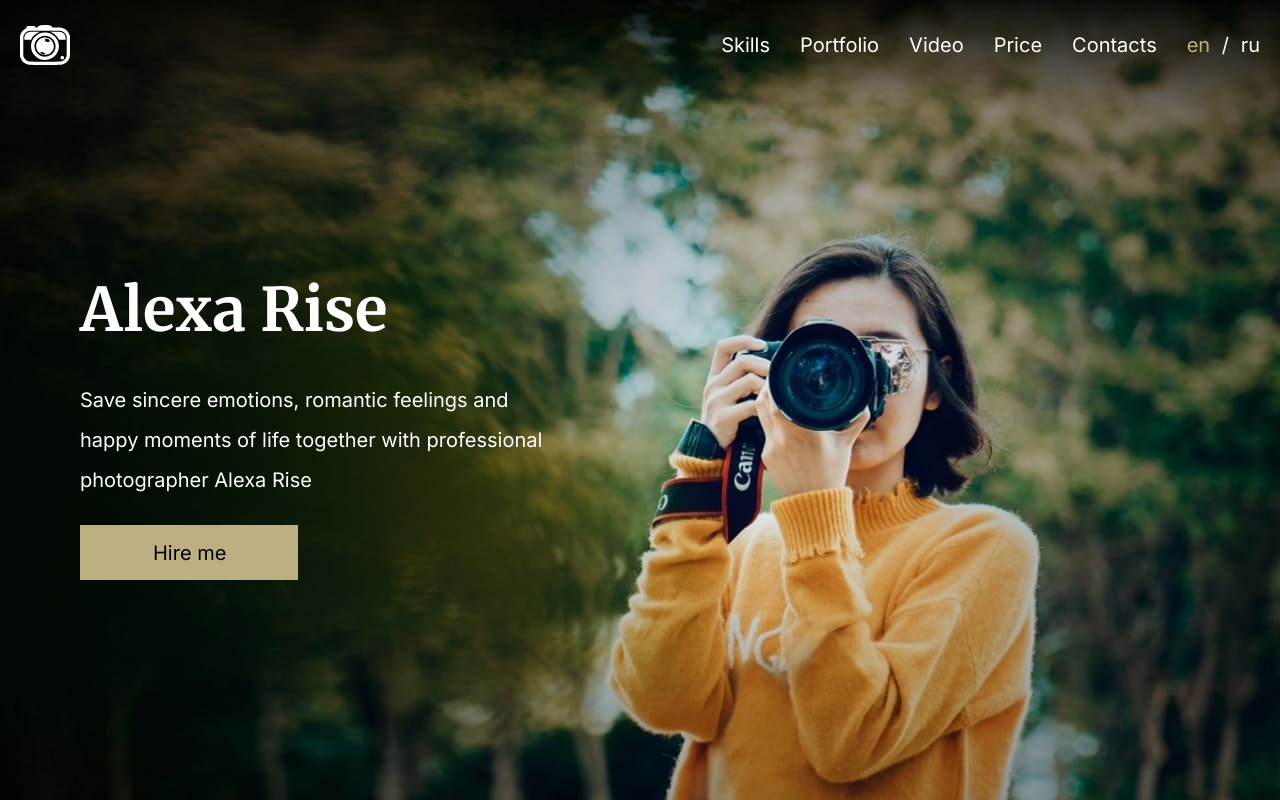
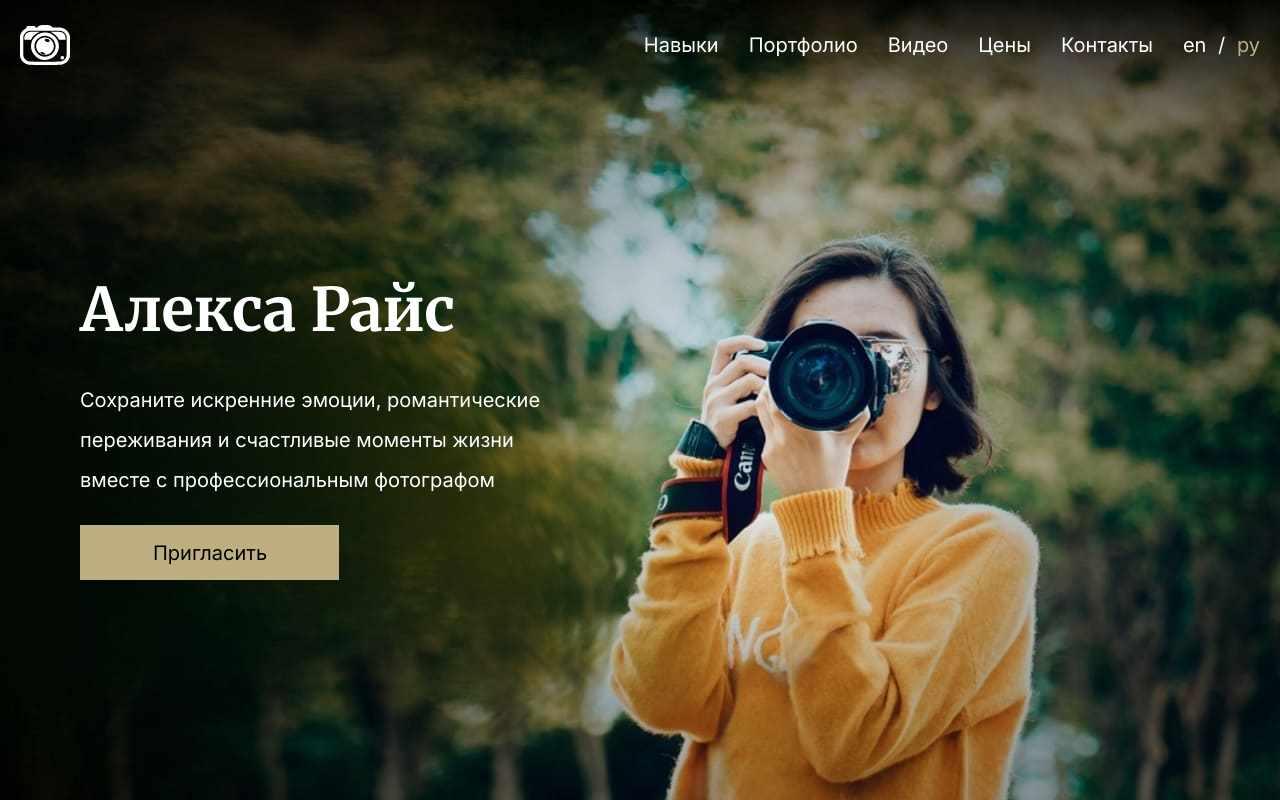
Before and after one commit to Nardosha/rs.school_portfolio, a plain HTML site: page portfolio/index.html in a window 1280 px wide. Both pictures are taken after a click on the label "ru". Shown: the top 800 px of the page. Drawn offline with Linux system fonts and the light colour scheme.

Commit message:
feat: add translator.js and translate.js

```diff
--- a/portfolio/index.html
+++ b/portfolio/index.html
@@ -26,28 +26,28 @@
 					<nav class="menu__body">
 						<ul class="menu__list">
 							<li class="menu__item">
-								<a href = "#skills" class = "menu__link">Skills</a>
+								<a href = "#skills" class = "menu__link" data-i18n="skills">Skills</a>
 							</li>
 							<li class="menu__item">
-								<a href = "#portfolio" class = "menu__link">Portfolio</a>
+								<a href = "#portfolio" class = "menu__link" data-i18n="portfolio">Portfolio</a>
 							</li>
 							<li class="menu__item">
-								<a href = "#video" class = "menu__link">Video</a>
+								<a href = "#video" class = "menu__link" data-i18n="video">Video</a>
 							</li>
 							<li class="menu__item">
-								<a href = "#price" class = "menu__link">Price</a>
+								<a href = "#price" class = "menu__link" data-i18n="price">Price</a>
 							</li>
 							<li class="menu__item">
-								<a href = "#contacts" class = "menu__link">Contacts</a>
+								<a href = "#contacts" class = "menu__link" data-i18n="contacts">Contacts</a>
 							</li>
 						</ul>
 					</nav>
 				</div>
 				<div class="header__language language">
-					<label for="eng" class="language__label _active"> en</label>
+					<label for="eng" class="language__label" data-i18n="en"> en</label>
 					<input type = "radio" id="eng" name="lang" class="language__button">
 						<span class="language__separator">/</span>
-					<label for="rus" class="language__label"> ru</label>
+					<label for="rus" class="language__label" data-i18n="ru"> ru</label>
 					<input type = "radio" id="rus" name="lang" class="language__button">
 
 				</div>
@@ -57,17 +57,17 @@
 			<section class="page__hero hero">
 				<div class="hero__container _container">
 					<div class="hero__body">
-						<h1 class="hero__title">Alexa Rise</h1>
-						<div class="hero__subtitle">Save sincere emotions, romantic feelings and happy moments of life
+						<h1 class="hero__title" data-i18n="hero-title">Alexa Rise</h1>
+						<div class="hero__subtitle" data-i18n="hero-text">Save sincere emotions, romantic feelings and happy moments of life
 							together with professional photographer Alexa Rise</div>
-						<button class="hero__button button__gold">Hire me</button>
+						<button class="hero__button button__gold" data-i18n="hire">Hire me</button>
 					</div>
 				</div>
 			</section>
 			<section id="skills" class="page__skills skills">
 				<div class="skills__container _container">
 					<div class="skills__header header-block">
-						<h2 class="header-block__title">Skills</h2>
+						<h2 class="header-block__title" data-i18n="skills">Skills</h2>
 					</div>
 					<div class="skills__body">
 						<div class="skills__column">
@@ -227,7 +227,7 @@
 
 						<label for = "text"></label>
 						<textarea name = "text" id = "text" cols = "30" class = "contacts__item item-text"
-								  placeholder="Message"></textarea>
+								  placeholder="Message" data-i18n="message"></textarea>
 
 						<button class="contacts__button button__gold">Send message</button>
 					</div>
@@ -275,8 +275,9 @@
 			</div>
 		</footer>
 	</div>
-<script src = "js/script.js"></script>
-<script src = "js/menu-burger.js"></script>
-<script src = "js/change-image.js"></script>
+<script type="module" src="js/index.js"></script>
+<!-- <script src="js/change-image.js"></script> -->
+
+<!-- <script src = "js/translate.js"></script> -->
 </body>
 </html>
--- a/portfolio/js/change-image.js
+++ b/portfolio/js/change-image.js
@@ -3,12 +3,16 @@ const portfolioBtns = document.querySelectorAll('.btn-portfolio')
 const portfolioImages = document.querySelectorAll('.portfolio__image')
 const seasons = ['winter', 'spring', 'summer', 'autumn']
 
+changeActiveClass()
+
+function changeActiveClass() {
 	if (portfolioBtnContainer) {
 		portfolioBtnContainer.addEventListener('click', function(e) {
 			changeImage(e)
 			removeClassActive()
 			addClassActive(e)
 		})
+	}
 }
 
 function addClassActive(el) {
--- /dev/null
+++ b/portfolio/js/index.js
@@ -0,0 +1,4 @@
+import './change-image.js'
+import './translator.js'
+import './menu-burger.js'
+import './script.js'
--- /dev/null
+++ b/portfolio/js/translate.js
@@ -0,0 +1,91 @@
+const i18Obj = {
+  'en': {
+    'skills': 'Skills',
+    'portfolio': 'Portfolio',
+    'video': 'Video',
+    'price': 'Price',
+    'contacts': 'Contacts',
+    'hero-title': 'Alexa Rise',
+    'hero-text': 'Save sincere emotions, romantic feelings and happy moments of life together with professional photographer Alexa Rise',
+    'hire': 'Hire me',
+    'skill-title-1': 'Digital photography',
+    'skill-text-1': 'High-quality photos in the studio and on the nature',
+    'skill-title-2': 'Video shooting',
+    'skill-text-2': 'Capture your moments so that they always stay with you',
+    'skill-title-3': 'Rotouch',
+    'skill-text-3': 'I strive to make photography surpass reality',
+    'skill-title-4': 'Audio',
+    'skill-text-4': 'Professional sounds recording for video, advertising, portfolio',
+    'winter': 'Winter',
+    'spring': 'Spring',
+    'summer': 'Summer',
+    'autumn': 'Autumn',
+    'price-description-1-span-1': 'One location',
+    'price-description-1-span-2': '120 photos in color',
+    'price-description-1-span-3': '12 photos in retouch',
+    'price-description-1-span-4': 'Readiness 2-3 weeks',
+    'price-description-1-span-5': 'Make up, visage',
+    'price-description-2-span-1': 'One or two locations',
+    'price-description-2-span-2': '200 photos in color',
+    'price-description-2-span-3': '20 photos in retouch',
+    'price-description-2-span-4': 'Readiness 1-2 weeks',
+    'price-description-2-span-5': 'Make up, visage',
+    'price-description-3-span-1': 'Three locations or more',
+    'price-description-3-span-2': '300 photos in color',
+    'price-description-3-span-3': '50 photos in retouch',
+    'price-description-3-span-4': 'Readiness 1 week',
+    'price-description-3-span-5': 'Make up, visage, hairstyle',
+    'order': 'Order shooting',
+    'contact-me': 'Contact me',
+    'send-message': 'Send message',
+    'message': 'Message',
+    'en': 'en',
+    'ru': 'ru',
+  },
+  'ru': {
+    'skills': 'Навыки',
+    'portfolio': 'Портфолио',
+    'video': 'Видео',
+    'price': 'Цены',
+    'contacts': 'Контакты',
+    'hero-title': 'Алекса Райс',
+    'hero-text': 'Сохраните искренние эмоции, романтические переживания и счастливые моменты жизни вместе с профессиональным фотографом',
+    'hire': 'Пригласить',
+    'skill-title-1': 'Фотография',
+    'skill-text-1': 'Высококачественные фото в студии и на природе',
+    'skill-title-2': 'Видеосъемка',
+    'skill-text-2': 'Запечатлите лучшие моменты, чтобы они всегда оставались с вами',
+    'skill-title-3': 'Ретушь',
+    'skill-text-3': 'Я стремлюсь к тому, чтобы фотография превосходила реальность',
+    'skill-title-4': 'Звук',
+    'skill-text-4': 'Профессиональная запись звука для видео, рекламы, портфолио',
+    'winter': 'Зима',
+    'spring': 'Весна',
+    'summer': 'Лето',
+    'autumn': 'Осень',
+    'price-description-1-span-1': 'Одна локация',
+    'price-description-1-span-2': '120 цветных фото',
+    'price-description-1-span-3': '12 отретушированных фото',
+    'price-description-1-span-4': 'Готовность через 2-3 недели',
+    'price-description-1-span-5': 'Макияж, визаж',
+    'price-description-2-span-1': 'Одна-две локации',
+    'price-description-2-span-2': '200 цветных фото',
+    'price-description-2-span-3': '20 отретушированных фото',
+    'price-description-2-span-4': 'Готовность через 1-2 недели',
+    'price-description-2-span-5': 'Макияж, визаж',
+    'price-description-3-span-1': 'Три локации и больше',
+    'price-description-3-span-2': '300 цветных фото',
+    'price-description-3-span-3': '50 отретушированных фото',
+    'price-description-3-span-4': 'Готовность через 1 неделю',
+    'price-description-3-span-5': 'Макияж, визаж, прическа',
+    'order': 'Заказать съемку',
+    'contact-me': 'Свяжитесь со мной',
+    'send-message': 'Отправить',
+    'message': 'Сообщение',
+    'en': 'en',
+    'ru': 'ру',
+  }
+}
+
+
+export default i18Obj;
--- /dev/null
+++ b/portfolio/js/translator.js
@@ -0,0 +1,47 @@
+import i18Obj from"./translate.js"
+const langBtns = document.querySelectorAll('.language__label')
+
+langBtns.forEach((langBtn) => {
+
+	langBtn.onclick = function() {
+		if (langBtn.classList.contains('_active')) {
+			return
+		}
+		removeClassActive()
+		addClassActive(langBtn)
+		getTranslate(langBtn.dataset.i18n)
+	}
+})
+
+
+function addClassActive(e) {
+	e.classList.add('_active')
+
+}
+
+
+function removeClassActive() {
+	langBtns.forEach((btn) => {
+		btn.classList.remove('_active')
+	})
+}
+
+function getTranslate(lang) {
+	const i18n = document.querySelectorAll('[data-i18n]')
+
+	i18n.forEach(e => {
+
+		if (Object.keys(i18Obj[lang]).includes(e.dataset.i18n)) {
+			e.textContent = i18Obj[lang][e.dataset.i18n]
+
+			if (e.placeholder) {
+				e.placeholder = i18Obj[lang][e.dataset.i18n]
+				e.textContent = ''
+			}
+		}
+	})
+}
+
+// getTranslate("en")
+
+// export default getTranslate
```
Lines whose indentation alone changed are shown as unchanged.
